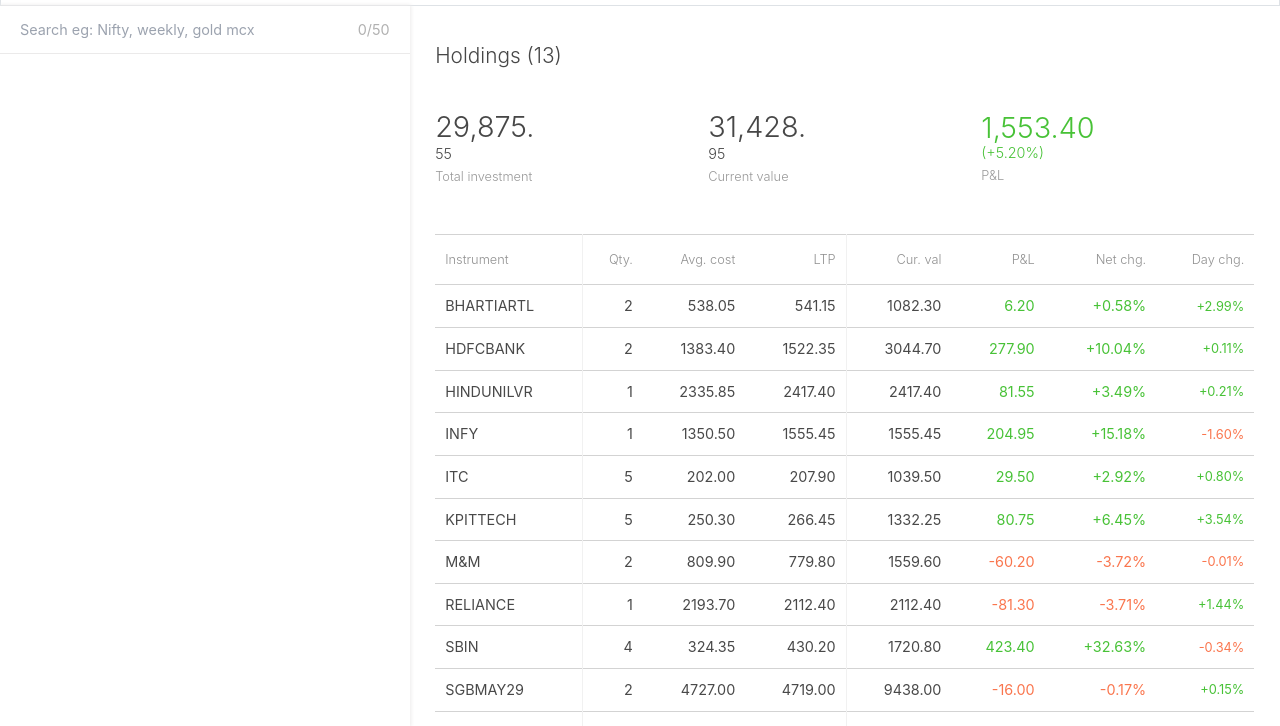
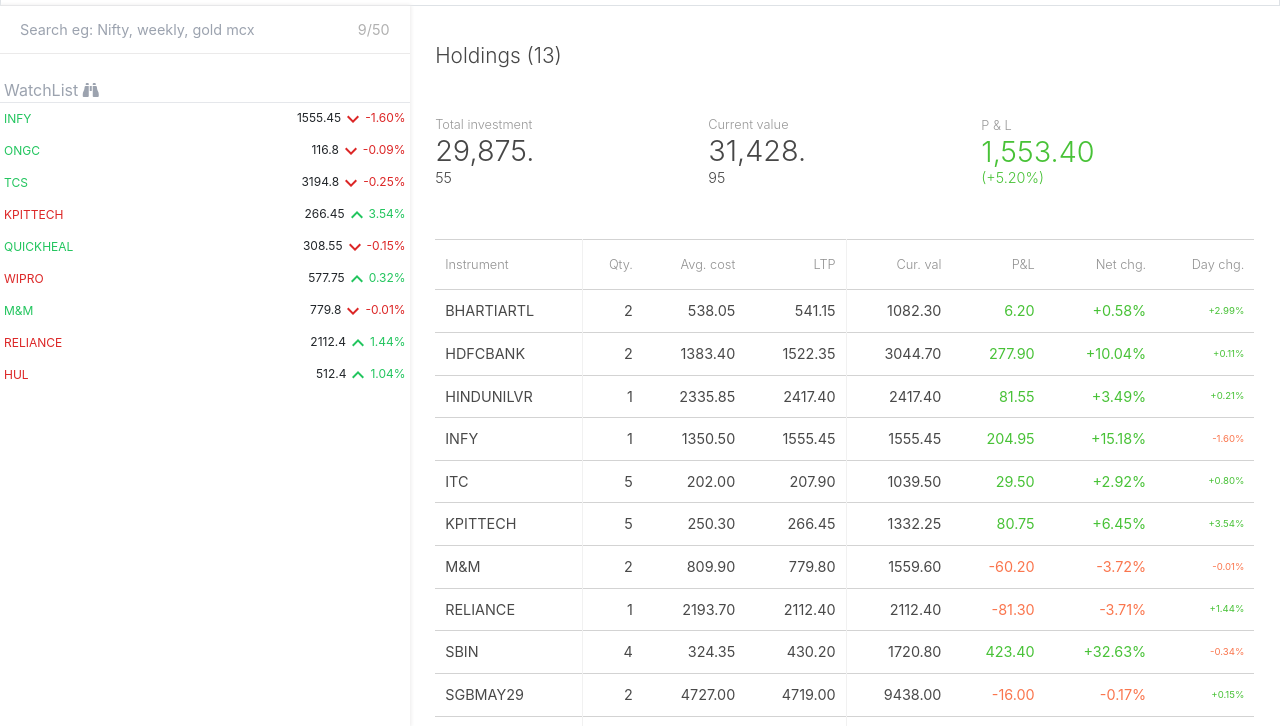
Before and after one commit to Prabhjeet2005/trader, a React app in the folder dashboard/: page /holdings in a window 1280 px wide. Shown: the part 84-810 px from the top of the page. Built offline with nearby package versions, Linux system fonts and the light colour scheme.

Commit message:
chore: Update package dependencies and add new components for Dashboard, Holdings, and WatchList

```diff
--- a/dashboard/package.json
+++ b/dashboard/package.json
@@ -3,6 +3,10 @@
   "version": "0.1.0",
   "private": true,
   "dependencies": {
+    "@emotion/react": "^11.14.0",
+    "@emotion/styled": "^11.14.0",
+    "@mui/icons-material": "^6.3.0",
+    "@mui/material": "^6.3.0",
     "@testing-library/jest-dom": "^5.17.0",
     "@testing-library/react": "^13.4.0",
     "@testing-library/user-event": "^13.5.0",
--- a/dashboard/src/Components/Holdings.js
+++ b/dashboard/src/Components/Holdings.js
@@ -7,22 +7,22 @@
 			<h3 className="title">Holdings ({holdings.length})</h3>
 			<div className="row mb-5">
 				<div className="col">
+					<p>Total investment</p>
 					<h5>
 						29,875.<span>55</span>{" "}
 					</h5>
-					<p>Total investment</p>
 				</div>
 				<div className="col">
+					<p>Current value</p>
 					<h5>
 						31,428.<span>95</span>{" "}
 					</h5>
-					<p>Current value</p>
 				</div>
 				<div className="col">
+					<p>P & L</p>
 					<h5>
 						1,553.40 <span className="text-xs">(+5.20%)</span>
 					</h5>
-					<p>P&L</p>
 				</div>
 			</div>
 			<div className="order-table">
--- a/dashboard/src/Components/WatchList.js
+++ b/dashboard/src/Components/WatchList.js
@@ -1,4 +1,8 @@
 import React from "react";
+import { Tooltip, Grow } from "@mui/material";
+import { watchlist } from "../data/data";
+import WatchListItem from "./WatchListItem";
+
 
 const WatchList = () => {
 	return (
@@ -11,10 +15,17 @@
 					placeholder="Search eg: Nifty, weekly, gold mcx"
 					className="search text-black outline-none"
 				/>
-				<span className="counts"> 0/50</span>
+				<span className="counts"> {watchlist.length}/50</span>
 			</div>
+			<div className="mt-4 text-md px-1 text-gray-400 border-b">
+				WatchList <i class="fa-solid fa-binoculars"></i>
+			</div>
+			<ul className="text-sm">
+				{watchlist.map((stock, index) => {
+					return (<WatchListItem key={index} stock={stock} />);
+				})}
+			</ul>
 
-			<ul className="list"></ul>
 		</div>
 	);
 };
--- /dev/null
+++ b/dashboard/src/Components/WatchListItem.js
@@ -0,0 +1,63 @@
+import React, { useState } from "react";
+import { Tooltip } from "@mui/material";
+import { KeyboardArrowUp, KeyboardArrowDown } from "@mui/icons-material";
+import AutoGraphIcon from "@mui/icons-material/AutoGraph";
+const WatchListItem = ({ stock, index }) => {
+	const [showWatchListActions, setShowWatchListActions] = useState(false);
+
+	const handleMouseEnter = (e) => {
+		setShowWatchListActions(true);
+	};
+	const handleMouseLeave = (e) => {
+		setShowWatchListActions(false);
+	};
+
+	return (
+		<li onMouseEnter={handleMouseEnter} onMouseLeave={handleMouseLeave}>
+			{/* Css item is Written otherwise hover won't work */}
+			<div className="item p-1 text-xs">
+				<p className={stock.isDown ? "text-green-500" : "text-red-600"}>
+					{stock.name}
+				</p>
+				<div className=" ">
+					<span>{stock.price}</span>
+					{stock.isDown ? (
+						<KeyboardArrowDown className=" text-red-600 " />
+					) : (
+						<KeyboardArrowUp className=" text-green-500 " />
+					)}
+					<span className={stock.isDown ? "text-red-600" : "text-green-500"}>
+						{stock.percent}
+					</span>
+				</div>
+      {showWatchListActions && <WatchListAction uid={stock.name} />}
+      </div>
+		</li>
+	);
+};
+
+const WatchListAction = ({ uid }) => {
+	return (
+		<div className="absolute min-w-40 bg-white right-0 m-1">
+			<div className="flex justify-evenly">
+				<Tooltip title="Buy Stock" placement="top" arrow>
+					<button className="bg-green-500 watchActionWidth text-white p-1 font-medium rounded ">
+						Buy
+					</button>
+				</Tooltip>
+				<Tooltip color="red" title="Sell Stock" placement="top" arrow>
+					<button className="bg-red-600 watchActionWidth text-white p-1 font-medium rounded ">
+						Sell
+					</button>
+				</Tooltip>
+				<Tooltip title="Analyse" placement="top" arrow>
+					<button className="bg-orange-500 watchActionWidth text-white p-1 font-medium rounded ">
+						<AutoGraphIcon />
+					</button>
+				</Tooltip>
+			</div>
+		</div>
+	);
+};
+
+export default WatchListItem;
--- a/dashboard/src/index.css
+++ b/dashboard/src/index.css
@@ -103,7 +103,7 @@
   justify-content: space-between;
 }
 
-.table .data > * {
+.table .data>* {
   margin-bottom: 5%;
 }
 
@@ -188,7 +188,7 @@
 }
 
 .order-table tr td:last-child {
-  font-size: 0.8rem;
+  font-size: 0.6rem;
 }
 
 .order-table td {
@@ -408,15 +408,15 @@
 }
 
 .order-table tr td:first-child p {
-    background: rgb(255, 197, 197);
-    color: rgb(233, 120, 120);
-    width: 50%;
-    text-align: center;
-    border-radius: 2px;
+  background: rgb(255, 197, 197);
+  color: rgb(233, 120, 120);
+  width: 50%;
+  text-align: center;
+  border-radius: 2px;
 }
 
 .order-table tr td:last-child {
-  font-size: 0.8rem;
+  font-size: 0.6rem;
 }
 
 .order-table td {
@@ -602,8 +602,8 @@
   justify-content: space-evenly;
 }
 
-.nifty > *,
-.sensex > * {
+.nifty>*,
+.sensex>* {
   margin-right: 8px;
 }
 
@@ -678,13 +678,19 @@
   position: relative;
 }
 
-.item {
+/* .item {
   display: flex;
   align-items: center;
   justify-content: space-between;
   font-weight: 300;
   font-size: 0.8rem;
   position: relative;
+} */
+
+.item{
+  display: flex;
+  align-items: center;
+  justify-content: space-between;
 }
 
 .item-info {
@@ -693,7 +699,7 @@
   align-items: center;
 }
 
-.item-info > * {
+.item-info>* {
   margin-right: 8px;
 }
 
@@ -812,7 +818,7 @@
   background-color: #f3f3f3;
 }
 
-.list li:hover > .actions {
+.list li:hover>.actions {
   display: flex;
   cursor: move;
 }
@@ -841,12 +847,7 @@
 .action:hover {
   background-color: rgb(212, 212, 212);
 }
-
-.menu.enabled{
-  background-color: rgb(46, 87, 223);
-  color: white;
+.watchActionWidth{
+  min-width: 40px;
+  margin-left: 3px;
 }
-
-.no-scroll{
-  overflow-y:hidden ;
-}
```
Also changed, not shown: 1 other file.
